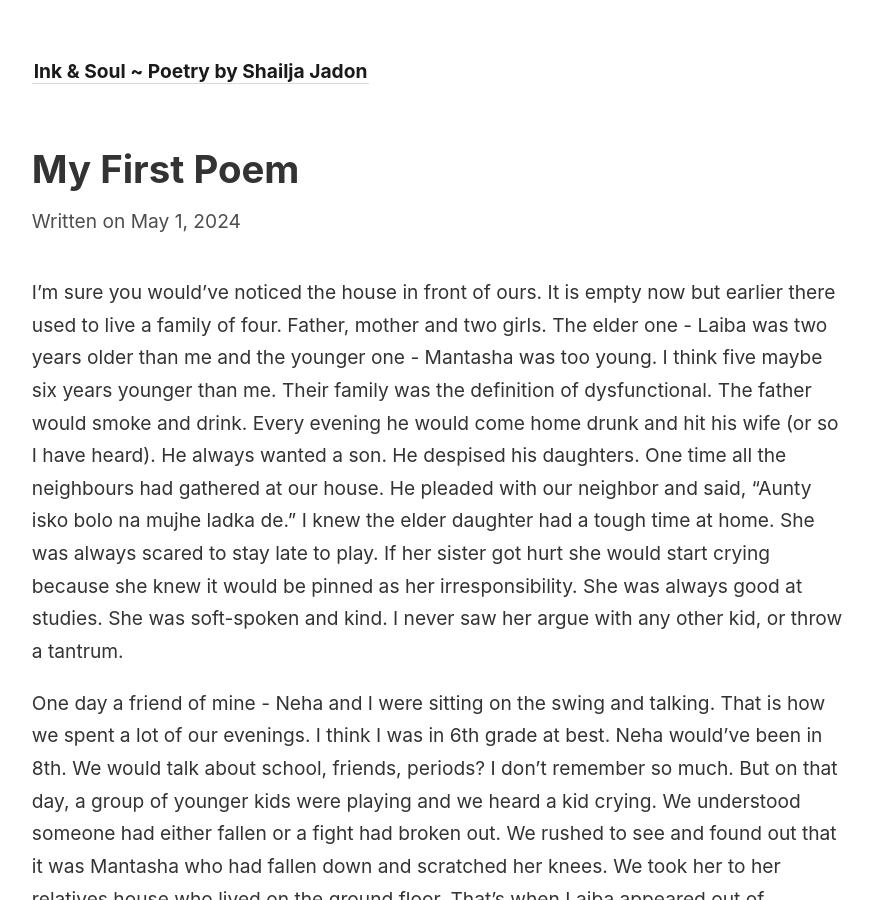
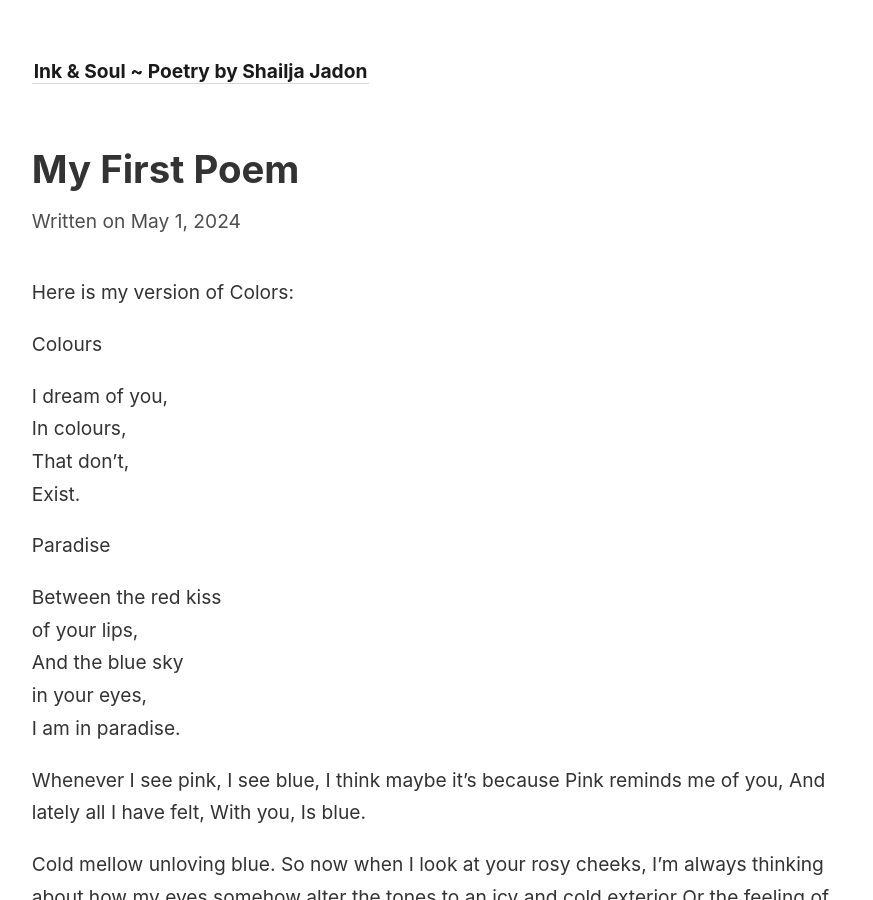
Before and after one commit to tusharnankani/poem, a Jekyll site: the page built from _notes/my-first-poem.md, in a window 1280 px wide and 900 px high. Shown: the whole window, without its empty margins (45-918 px from the left). Built offline with Jekyll 4.4.1, drawn with Linux system fonts in a browser that asks for light colours; some of the changed text lies outside the part shown.

Commit message:
double space

```diff
--- a/_notes/my-first-poem.md
+++ b/_notes/my-first-poem.md
@@ -2,21 +2,6 @@
 title: My First Poem
 date: 2024-05-01
 ---
-
-I'm sure you would've noticed the house in front of ours. It is empty now but earlier there used to live a family of four. Father, mother and two girls. The elder one - Laiba was two years older than me and the younger one - Mantasha was too young. I think five maybe six years younger than me. Their family was the definition of dysfunctional. The father would smoke and drink. Every evening he would come home drunk and hit his wife (or so I have heard). He always wanted a son. He despised his daughters. One time all the neighbours had gathered at our house. He pleaded with our neighbor and said, "Aunty isko bolo na mujhe ladka de." I knew the elder daughter had a tough time at home. She was always scared to stay late to play. If her sister got hurt she would start crying because she knew it would be pinned as her irresponsibility. She was always good at studies. She was soft-spoken and kind. I never saw her argue with any other kid, or throw a tantrum.
-
-One day a friend of mine - Neha and I were sitting on the swing and talking. That is how we spent a lot of our evenings. I think I was in 6th grade at best. Neha would've been in 8th. We would talk about school, friends, periods? I don't remember so much. But on that day, a group of younger kids were playing and we heard a kid crying. We understood someone had either fallen or a fight had broken out. We rushed to see and found out that it was Mantasha who had fallen down and scratched her knees. We took her to her relatives house who lived on the ground floor. That's when Laiba appeared out of nowhere. She peered at her sister and started crying. She knew it was going to get pinned on her. Everyone consoled her saying it wasn't a serious wound and that both of them would be alright.
-
-Later Neha and I returned to talking and we were discussing how afraid Laiba is to be in her own house. We thought that if the same treatment continued, Laiba would probably never want to see her parents when she grew older. Why would one return to the place of their traumas?
-
-I realized today, when I recalled that conversation that whatever I wished for Liaba then, I wish for myself now. I wish never to return home.
-
-Also, some time later the father started having health complications due to excessive drinking and smoking. He died shortly after. The rest of the family moved out later. Since then, the house has been locked. No tenants, no owner. Just empty.
-
-
-
--------
-
 
 Here is my version of Colors:
 
```
